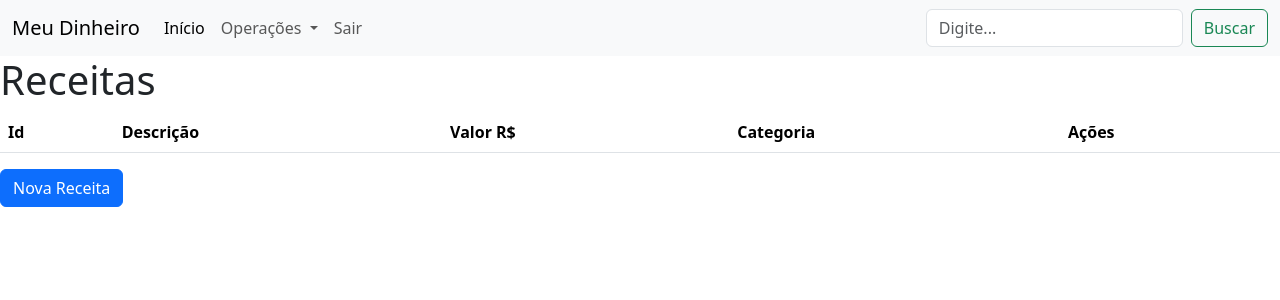
After one commit to gleysonwener/meudinheiro, a Django app: page /lista_receitas/ in a window 1280 px wide. The commit adds this page. Shown: the top 300 px of the page. Run offline with Django 4.2, Linux system fonts and the light colour scheme; the visitor is signed in with stand-in values (Sample User, id 1); data that the repository does not hold is empty; some libraries are stand-ins or nearby versions.

Commit message:
receitas

```diff
--- a/apps/financas/urls.py
+++ b/apps/financas/urls.py
@@ -6,5 +6,9 @@ app_name = 'financas'
 urlpatterns =[
     path('nova_categoria', views.nova_categoria, name='nova_categoria'),
     path('lista_categorias', views.lista_categorias, name='lista_categorias'),
+    path('editar_categoria/<int:pk>/', views.editar_categoria, name='editar_categoria'),
+    path('apagar_categoria/<int:pk>/', views.apagar_categoria, name='apagar_categoria'),
+    path('nova_receita/', views.nova_receita, name='nova_receita'),
+    path('lista_receitas/', views.lista_receitas, name='lista_receitas'),
     path('', views.principal, name='principal'),
 ]
--- a/apps/financas/views.py
+++ b/apps/financas/views.py
@@ -1,10 +1,10 @@
-from django.shortcuts import render, redirect
+from django.shortcuts import render, redirect, get_object_or_404
 from django.contrib.auth.decorators import login_required
 from django.contrib import messages
 
-from .models import Categoria
+from .models import Categoria, Receita
 
-from .forms import CategoriaForm
+from .forms import CategoriaForm, ReceitaForm
 
 
 @login_required(login_url='/usuarios/login')
@@ -41,3 +41,62 @@ def lista_categorias(request):
         'categorias': categorias
     }
     return render(request, template_name, context)
+
+
+def editar_categoria(request, pk):
+    template_name = 'financas/nova_categoria.html'
+    context = {}
+    categoria = get_object_or_404(Categoria, id=pk)
+    #categoria = Categoria.objects.filter(pk=pk, usuario=request.user).first()
+
+    try:
+        categoria = Categoria.objects.get(pk=pk, usuario=request.user) # ORM-> SELECT * FROM categoria WHERE id=pk
+    except Categoria.DoesNotExist as e:
+        messages.warning(request, 'Voçê não tem permissão para editar a categoria informada.')
+        return redirect('financas:lista_categorias')
+
+    if request.method =='POST':
+        form = CategoriaForm(request.POST, instance=categoria)
+        if form.is_valid():
+            form.save()
+            messages.success(request, 'Categoria atualizada com sucesso.')
+            return redirect('financas:lista_categorias')
+
+    else:
+        form = CategoriaForm(instance=categoria)
+    context['form'] = form
+    return render(request, template_name, context)
+
+def apagar_categoria(request, pk):
+    try:
+        categoria = Categoria.objects.get(pk=pk, usuario=request.user)  # ORM-> SELECT * FROM categoria WHERE id=pk
+        categoria.delete()
+    except Categoria.DoesNotExist as e:
+        messages.warning(request, 'Voçê não tem permissão para editar a categoria informada.')
+        return redirect('financas:lista_categorias')
+    messages.info(request, 'Categoria Apagada.')
+    return redirect('financas:lista_categorias')
+
+def nova_receita(request):
+    template_name = 'financas/nova_receita.html'
+    context = {}
+    if request.method == 'POST':
+        form = ReceitaForm(request.POST)
+        if form.is_valid():
+            receita_form = form.save(commit=False)
+            receita_form.usuario = request.user
+            receita_form.save()
+            messages.success(request, 'Receita adicionada com sucesso')
+            return redirect('financas:lista_receitas')
+    else:
+        form = ReceitaForm()
+        context['form'] = form
+        return render(request, template_name, context)
+
+def lista_receitas(request):
+    template_name = 'financas/lista_receitas.html'
+    receitas = Receita.objects.filter(usuario=request.user)
+    context = {
+        'receitas': receitas
+    }
+    return render(request, template_name, context)
--- a/templates/base.html
+++ b/templates/base.html
@@ -29,7 +29,7 @@
             </a>
             <ul class="dropdown-menu" aria-labelledby="navbarDropdown">
               <li><a class="dropdown-item" href="{% url 'financas:lista_categorias' %}">Categorias</a></li>
-              <li><a class="dropdown-item" href="#">Receitas</a></li>
+              <li><a class="dropdown-item" href="{% url 'financas:lista_receitas' %}">Receitas</a></li>
               <li><a class="dropdown-item" href="#">Despesas</a></li>
               <li><hr class="dropdown-divider"></li>
               <li><a class="dropdown-item" href="#">Relatórios</a></li>
--- /dev/null
+++ b/templates/financas/lista_receitas.html
@@ -0,0 +1,46 @@
+{% extends 'base.html' %}
+
+{% block titulo %}
+Receitas | {{ block.super }}
+{% endblock titulo %}
+
+{% block corpo %}
+
+<div class="conteiner">
+
+   <div class="row">
+         <div class="col">
+            <h1>Receitas</h1>
+            {% include 'blocos/mensagens.html' %}
+            <table class="table table-hover">
+                <thead>
+                <tr>
+                    <th scope="col">Id</th>
+                    <th scope="col">Descrição</th>
+                    <th scope="col">Valor R$</th>
+                    <th scope="col">Categoria</th>
+                    <th scope="col">Ações</th>
+
+                </tr>
+                </thead>
+                <tbody>
+
+                {% for receita in receitas %}
+                    <tr>
+                        <th scope="row">{{ receita.id }}</th>
+                        <td>{{ receita.descricao }}</td>
+                        <td>{{ receita.valor }}</td>
+                        <td>{{ receita.categoria }}</td>
+
+                    </tr>
+                {% endfor %}
+
+                </tbody>
+            </table>
+            <a href="{% url 'financas:nova_receita' %}" class="btn btn-primary">Nova Receita</a>
+         </div>
+    </div>
+
+</div>
+
+{% endblock corpo %}
--- a/templates/financas/nova_categoria.html
+++ b/templates/financas/nova_categoria.html
@@ -24,9 +24,8 @@
                   {% render_field form.tipo class='form-control'  %}
               </div>
 
-
-
               <button type="submit" class="btn btn-primary">Salvar</button>
+              <a href="{% url 'financas:lista_categorias' %}" class="btn btn-outline-secondary">Cancelar</a>
           </form>
       </div>
   </div>
```
Also changed, not shown: apps/financas/forms.py (+7 -0 lines), templates/404.html (added, +10 -0 lines), templates/financas/lista_categorias.html (+8 -7 lines), templates/financas/nova_receita.html (added, +34 -0 lines).
